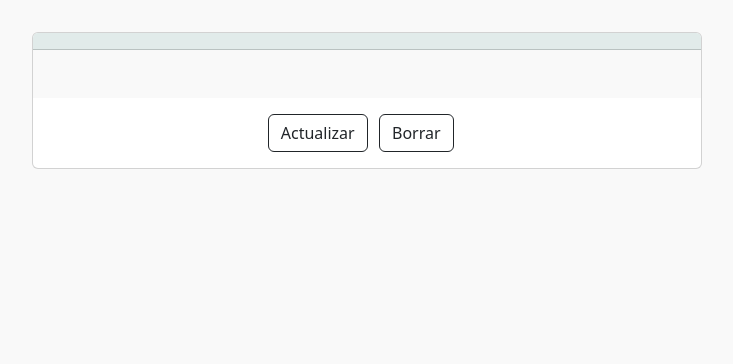
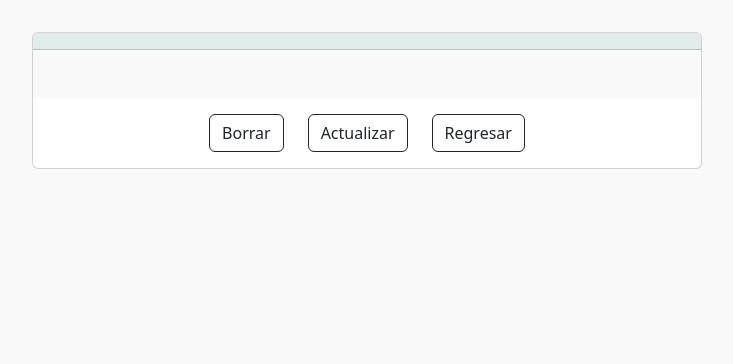
Before and after one commit to gonzaz92/recordatorios, a Django app: template recordatorios/templates/recordatorios/reminder_detail.html in a window 1280 px wide. Shown: the part 56-420 px from the top of the page, without its empty margins (273-1006 px from the left). Run offline with Django 5.2, Linux system fonts and the light colour scheme; the template is opened without the code that fills it, so the values that code supplies are empty; some libraries are stand-ins or nearby versions.

Commit message:
actualización

```diff
--- a/recordatorios/templates/recordatorios/reminder_detail.html
+++ b/recordatorios/templates/recordatorios/reminder_detail.html
@@ -18,13 +18,16 @@
                 </div>
             </div>
         </div>
-        <div class='d-flex justify-content-center'>
-            <div class='row justify-content-center'>
-                <div class='col-6 py-3'>
+        <div class="container text-center my-3">
+            <div class="row justify-content-center">
+                <div class="col-auto">
+                    <a class="btn btn-outline-dark btn-block" href="{% url 'delete_reminder' object.id %}">Borrar</a>
+                </div>
+                <div class="col-auto">
                     <a class="btn btn-outline-dark btn-block" href="{% url 'update_reminder' object.id %}">Actualizar</a>
                 </div>
-                <div class='col-6 py-3'>
-                    <a class="btn btn-outline-dark btn-block" href="{% url 'delete_reminder' object.id %}">Borrar</a>
+                <div class="col-auto">
+                    <a class="btn btn-outline-dark btn-block" href="{% url 'reminder_list' %}?status={{ status.id }}">Regresar</a>
                 </div>
             </div>
         </div>
```
